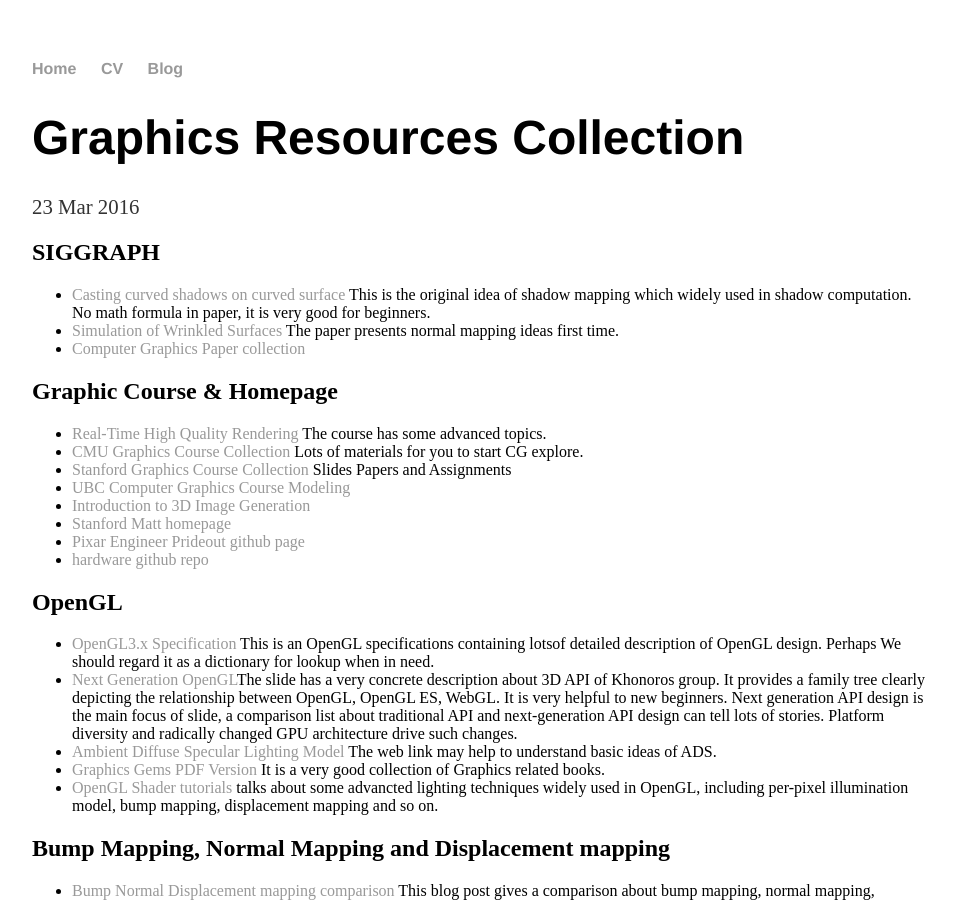
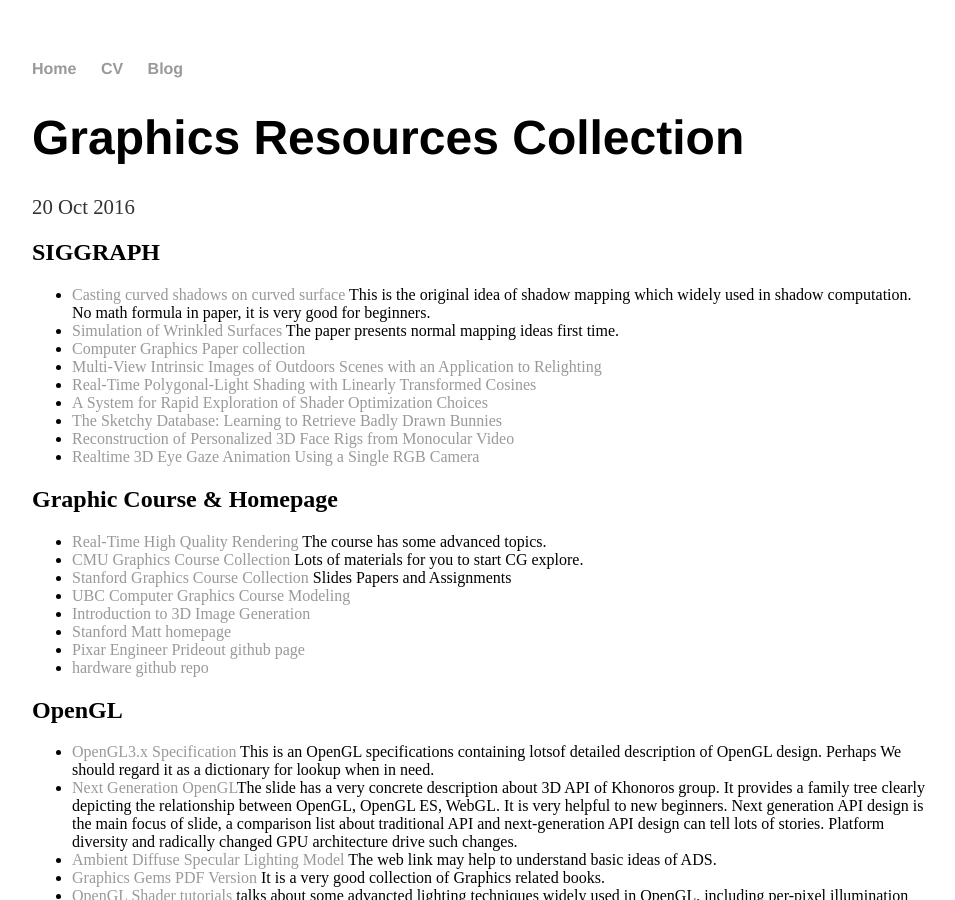
Before and after one commit to ychding11/ychding11.github.io, a Jekyll site: the page built from _posts/2015-03-23-Graphics-Resources.md, in a window 1280 px wide and 900 px high. Shown: the whole window, without its empty margins (160-1115 px from the left). Built offline with Jekyll 4.4.1, drawn with Linux system fonts in a browser that asks for light colours.

Commit message:
add resources for siggraph2016

```diff
--- a/_posts/2015-03-23-Graphics-Resources.md
+++ b/_posts/2015-03-23-Graphics-Resources.md
@@ -1,7 +1,7 @@
 ---
 layout: post
 title: "Graphics Resources Collection"
-date: 2016-03-23
+date: 2016-10-20
 ---
 
 ## SIGGRAPH
@@ -10,6 +10,12 @@
     of shadow mapping which widely used in shadow computation. No math formula in paper, it is very good for beginners.
 - [Simulation of Wrinkled Surfaces](http://research.microsoft.com/pubs/73939/p286-blinn.pdf) The paper presents normal mapping ideas first time.
 - [Computer Graphics Paper collection](http://kesen.realtimerendering.com/)
+- [Multi-View Intrinsic Images of Outdoors Scenes with an Application to Relighting](http://www-sop.inria.fr/reves/Basilic/2015/DRCLLPD15/)
+- [Real-Time Polygonal-Light Shading with Linearly Transformed Cosines](https://eheitzresearch.wordpress.com/415-2/)
+- [A System for Rapid Exploration of Shader Optimization Choices](http://graphics.cs.cmu.edu/projects/spire/)
+- [The Sketchy Database: Learning to Retrieve Badly Drawn Bunnies](http://sketchy.eye.gatech.edu/)
+- [Reconstruction of Personalized 3D Face Rigs from Monocular Video](http://gvv.mpi-inf.mpg.de/projects/PersonalizedFaceRig/)
+- [Realtime 3D Eye Gaze Animation Using a Single RGB Camera](http://faculty.cs.tamu.edu/jchai/projects/projects.htm)
 
 ## Graphic Course & Homepage
 
```
Also changed, not shown: _posts/2015-04-10-Digital-Image-Processing.md (+11 -2 lines).
